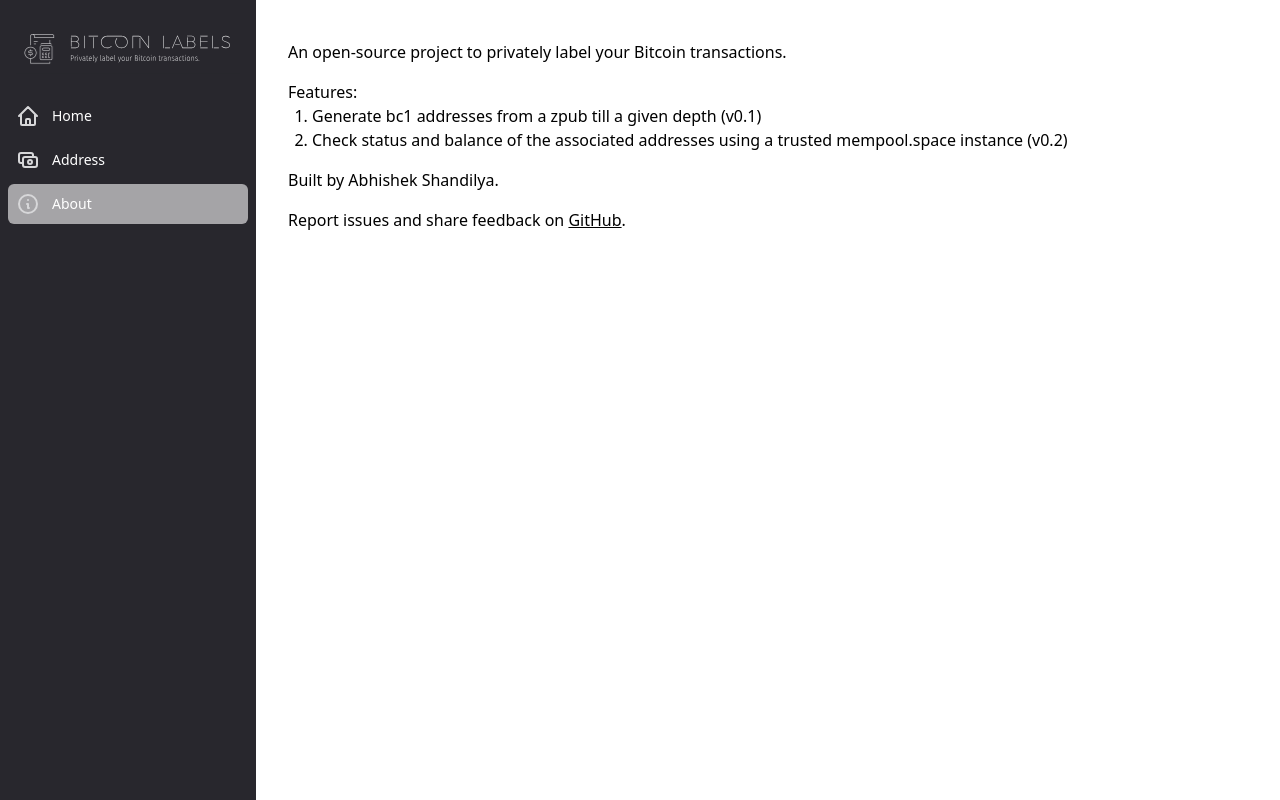
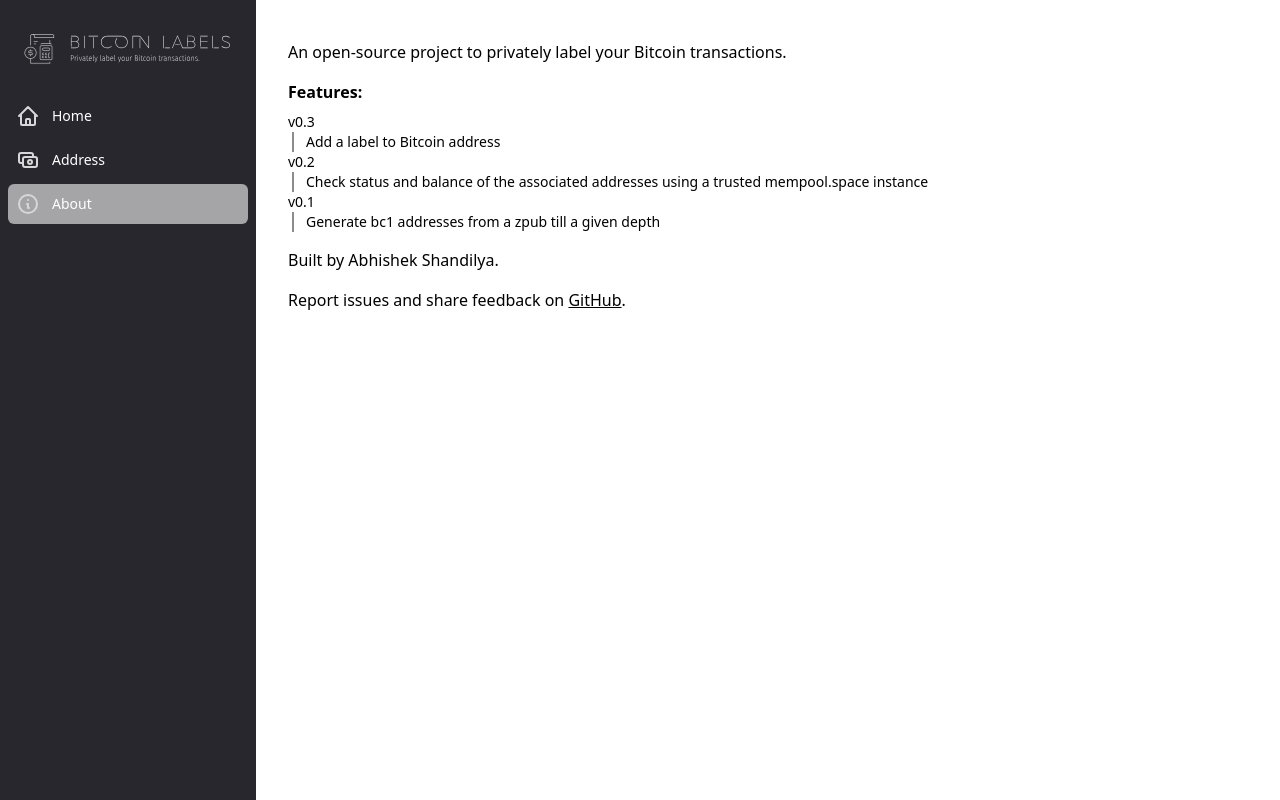
Before and after one commit to abhiShandy/bitcoin-labels, a Next.js app in the folder src/: page /about in a window 1280 px wide. Built offline with nearby package versions, Linux system fonts and the light colour scheme.

Commit message:
feature list

```diff
--- /dev/null
+++ b/src/components/FeatureList.tsx
@@ -0,0 +1,18 @@
+import React from "react";
+
+export default function FeatureList({
+  version,
+  children,
+}: {
+  version: string;
+  children: React.ReactNode;
+}) {
+  return (
+    <>
+      <p className="text-sm">{version}</p>
+      <ol className="pl-3 ml-1 border-l-2 border-secondary-400 text-sm">
+        {children}
+      </ol>
+    </>
+  );
+}
--- a/src/pages/about.tsx
+++ b/src/pages/about.tsx
@@ -2,6 +2,7 @@ import SidebarLayout from "../components/SidebarLayout";
 import React from "react";
 import Head from "next/head";
 import ExternalLink from "../components/ExternalLink";
+import FeatureList from "../components/FeatureList";
 
 export default function About() {
   return (
@@ -15,16 +16,19 @@ export default function About() {
             An open-source project to privately label your Bitcoin transactions.
           </p>
           <div>
-            <p>Features:</p>
-            <ol className="list-decimal ml-6">
-              <li>
-                Generate bc1 addresses from a zpub till a given depth (v0.1)
-              </li>
+            <p className="font-semibold mb-2">Features:</p>
+            <FeatureList version="v0.3">
+              <li>Add a label to Bitcoin address</li>
+            </FeatureList>
+            <FeatureList version="v0.2">
               <li>
                 Check status and balance of the associated addresses using a
-                trusted mempool.space instance (v0.2)
+                trusted mempool.space instance
               </li>
-            </ol>
+            </FeatureList>
+            <FeatureList version="v0.1">
+              <li>Generate bc1 addresses from a zpub till a given depth</li>
+            </FeatureList>
           </div>
           <p>Built by Abhishek Shandilya.</p>
           <p>
```
